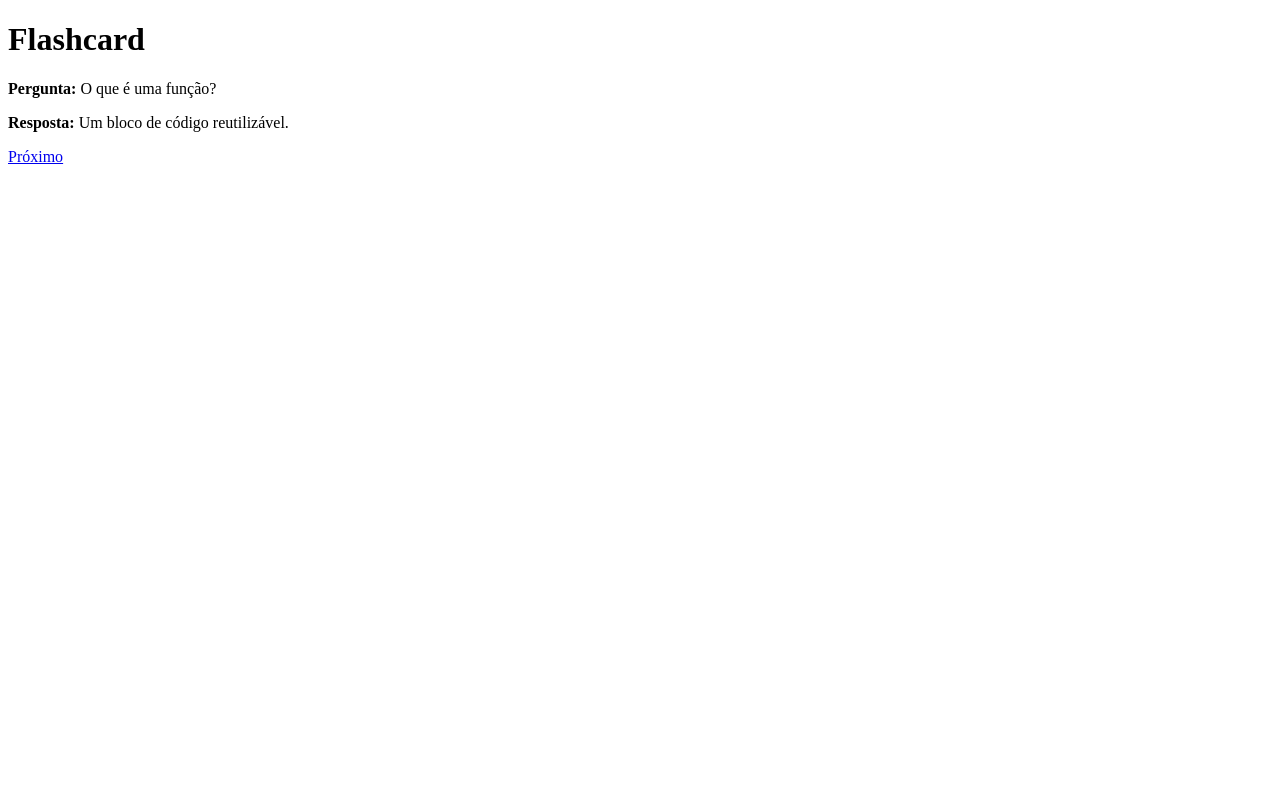
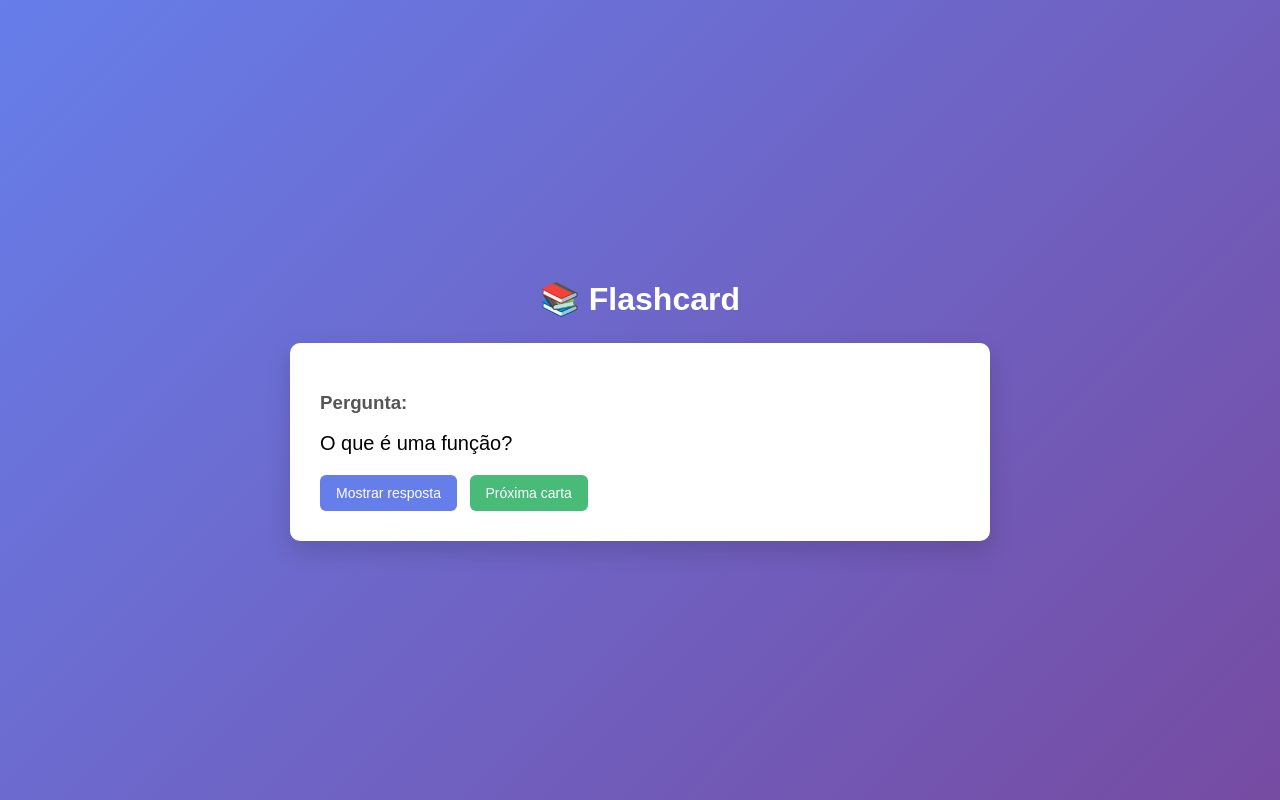
Before and after one commit to the-abreu/simple-flask-quiz, a Flask app: page / in a window 1280 px wide. Run offline with Flask 2, Linux system fonts and the light colour scheme.

Commit message:
feat: improve flashcard UI with colors and styling

```diff
--- a/app.py
+++ b/app.py
@@ -3,15 +3,18 @@ import random
 
 app = Flask(__name__)
 
-flashcards = [
-    {"question": "O que é uma variável?", "answer": "Um espaço para armazenar valores."},
-    {"question": "O que é uma função?", "answer": "Um bloco de código reutilizável."},
-    {"question": "O que é um loop?", "answer": "Estrutura que repete ações."}
+# Flashcards simples em memória
+FLASHCARDS = [
+    {"q": "O que é um algoritmo?", "a": "Uma sequência de passos ou instruções usadas para resolver um problema ou realizar uma tarefa."},
+    {"q": "O que é uma variável?", "a": "Um espaço para armazenar valores (como números ou textos)."},
+    {"q": "O que é uma função?", "a": "Um bloco de código que realiza uma tarefa e pode receber/retornar valores."},
+    {"q": "O que é um loop?", "a": "Uma estrutura que repete ações várias vezes."},
+    {"q": "O que é um comentário?", "a": "Texto no código para explicar algo, o interpretador ignora."},
 ]
 
 @app.route("/")
 def index():
-    card = random.choice(flashcards)
+    card = random.choice(FLASHCARDS)
     return render_template("index.html", card=card)
 
 if __name__ == "__main__":
--- a/templates/index.html
+++ b/templates/index.html
@@ -1,17 +1,127 @@
-<!DOCTYPE html>
-<html>
+<!doctype html>
+<html lang="pt-BR">
 <head>
-    <title>Python Flashcards</title>
+<meta charset="utf-8">
+<title>Flashcards - Python Pro</title>
+<meta name="viewport" content="width=device-width,initial-scale=1">
+
+<style>
+
+body{
+    font-family: Arial, sans-serif;
+    background: linear-gradient(135deg,#667eea,#764ba2);
+    height:100vh;
+    display:flex;
+    justify-content:center;
+    align-items:center;
+    margin:0;
+}
+
+.container{
+    width:700px;
+}
+
+h1{
+    text-align:center;
+    color:white;
+    margin-bottom:25px;
+}
+
+.card{
+    background:white;
+    padding:30px;
+    border-radius:10px;
+    box-shadow:0 10px 25px rgba(0,0,0,0.15);
+}
+
+h3{
+    color:#555;
+}
+
+#question{
+    font-size:20px;
+    margin-top:10px;
+}
+
+#answer{
+    margin-top:15px;
+    display:none;
+    background:#f0f4ff;
+    padding:12px;
+    border-radius:6px;
+    border-left:5px solid #667eea;
+}
+
+.buttons{
+    margin-top:20px;
+}
+
+button{
+    padding:10px 16px;
+    border:none;
+    border-radius:6px;
+    cursor:pointer;
+    font-size:14px;
+    margin-right:8px;
+    transition:0.2s;
+}
+
+#show{
+    background:#667eea;
+    color:white;
+}
+
+#show:hover{
+    background:#5563d6;
+}
+
+#next{
+    background:#48bb78;
+    color:white;
+}
+
+#next:hover{
+    background:#38a169;
+}
+
+</style>
 </head>
+
 <body>
 
-<h1>Flashcard</h1>
+<div class="container">
 
-<p><strong>Pergunta:</strong> {{ card.question }}</p>
+<h1>📚 Flashcard</h1>
 
-<p><strong>Resposta:</strong> {{ card.answer }}</p>
+<div class="card">
 
-<a href="/">Próximo</a>
+<h3>Pergunta:</h3>
+<p id="question">{{ card.q }}</p>
+
+<div id="answer">
+<strong>Resposta:</strong> <span id="ans-text">{{ card.a }}</span>
+</div>
+
+<div class="buttons">
+<button id="show">Mostrar resposta</button>
+<button id="next">Próxima carta</button>
+</div>
+
+</div>
+
+</div>
+
+<script>
+
+document.getElementById("show").onclick = function(){
+    document.getElementById("answer").style.display = "block";
+}
+
+document.getElementById("next").onclick = function(){
+    window.location.href="/";
+}
+
+</script>
 
 </body>
 </html>
```
